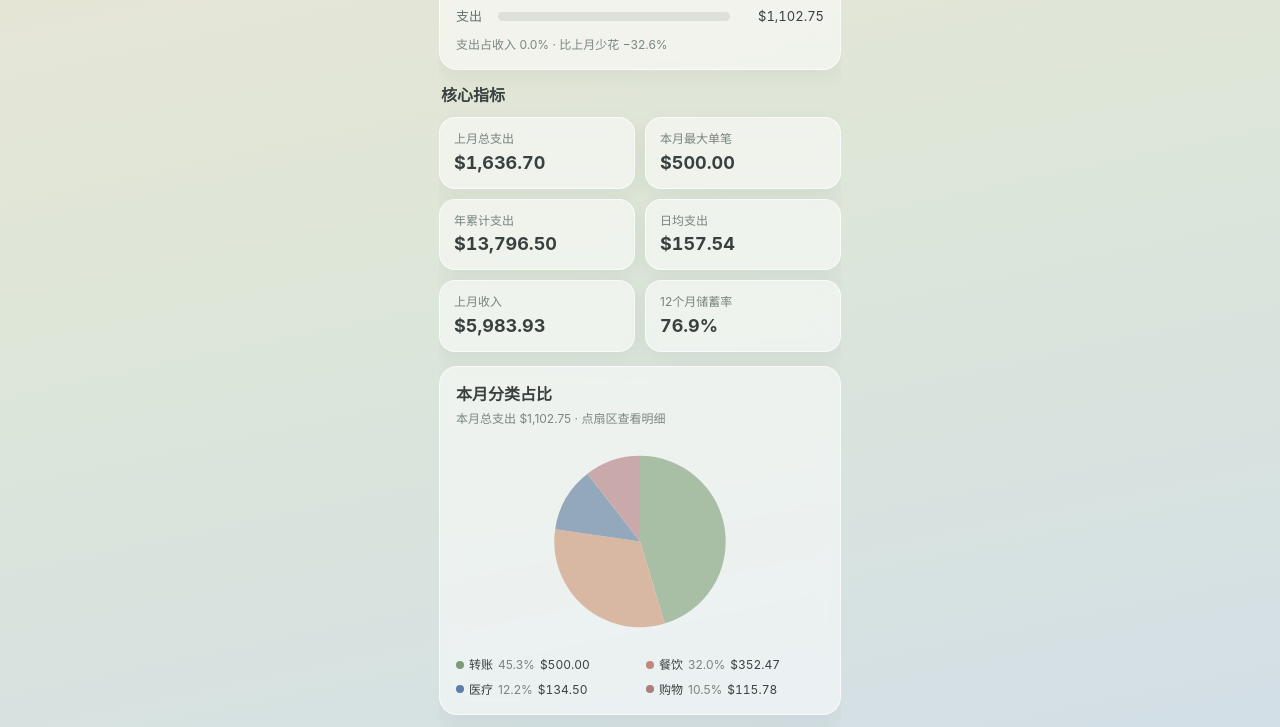
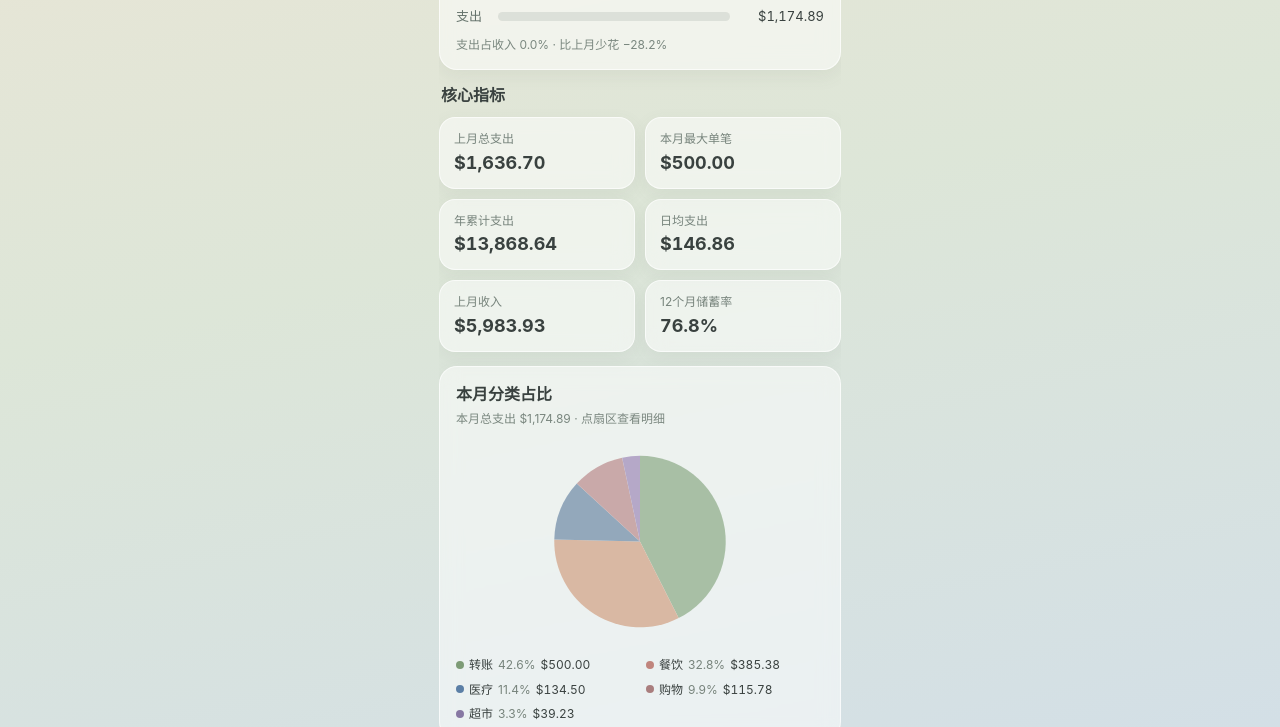
Before and after one commit to Clayyyyyyyy/xixi-expense-dashboard, a plain HTML site: page index.html in a window 1280 px wide. Shown: the part 277-1004 px from the top of the page. Drawn offline with Linux system fonts and the light colour scheme.

Commit message:
dashboard: refresh 2026-11-08

```diff
--- a/index.html
+++ b/index.html
@@ -200,37 +200,37 @@
 "use strict";
 const DATA = /*DATA_START*/
 {
- "generated_for_date": "2026-11-07",
+ "generated_for_date": "2026-11-08",
  "overview": {
   "ym": "2026-11",
   "prev_ym": "2026-10",
   "month_title": "2026年11月",
   "income": 0.0,
   "prev_income": 5983.93,
-  "expense": 1102.75,
+  "expense": 1174.89,
   "prev_expense": 1636.7,
-  "balance": -1102.75,
-  "mom_diff": -533.95,
-  "mom_pct": -32.6,
+  "balance": -1174.89,
+  "mom_diff": -461.81,
+  "mom_pct": -28.2,
   "max_single": {
    "merchant": "ZELLE TO LAOGONG",
    "amount": 500.0,
    "date": "2026-11-04"
   },
   "refunds": 0.0,
-  "ytd_expense": 13796.5,
-  "daily_avg": 157.54,
-  "days_used": 7,
+  "ytd_expense": 13868.64,
+  "daily_avg": 146.86,
+  "days_used": 8,
   "expense_bar_pct": 0.0
  },
  "categories": [
   {
    "name": "餐饮",
-   "amount": 352.47
+   "amount": 385.38
   },
   {
    "name": "超市",
-   "amount": 0.0
+   "amount": 39.23
   },
   {
    "name": "购物",
@@ -273,27 +273,32 @@ const DATA = /*DATA_START*/
    "amount": 0.0
   }
  ],
- "total_expense": 1102.75,
+ "total_expense": 1174.89,
  "pie": [
   {
    "name": "转账",
    "amount": 500.0,
-   "pct": 45.3
+   "pct": 42.6
   },
   {
    "name": "餐饮",
-   "amount": 352.47,
-   "pct": 32.0
+   "amount": 385.38,
+   "pct": 32.8
   },
   {
    "name": "医疗",
    "amount": 134.5,
-   "pct": 12.2
+   "pct": 11.4
   },
   {
    "name": "购物",
    "amount": 115.78,
-   "pct": 10.5
+   "pct": 9.9
+  },
+  {
+   "name": "超市",
+   "amount": 39.23,
+   "pct": 3.3
   }
  ],
  "top10": [
@@ -325,6 +330,18 @@ const DATA = /*DATA_START*/
    "date": "2026-11-02",
    "merchant": "First Emperor Chinese Restaurant",
    "amount": 45.3,
+   "cat": "餐饮"
+  },
+  {
+   "date": "2026-11-06",
+   "merchant": "99 Ranch Market",
+   "amount": 39.23,
+   "cat": "超市"
+  },
+  {
+   "date": "2026-11-06",
+   "merchant": "King Noodle & Sushi",
+   "amount": 32.91,
    "cat": "餐饮"
   },
   {
@@ -377,13 +394,9 @@ const DATA = /*DATA_START*/
   }
  ],
  "daily": {
-  "start": "2026-10-09",
-  "end": "2026-11-05",
+  "start": "2026-10-10",
+  "end": "2026-11-06",
   "days": [
-   {
-    "date": "2026-10-09",
-    "amount": 0.0
-   },
    {
     "date": "2026-10-10",
     "amount": 0.0
@@ -491,20 +504,40 @@ const DATA = /*DATA_START*/
    {
     "date": "2026-11-05",
     "amount": 134.5
+   },
+   {
+    "date": "2026-11-06",
+    "amount": 72.14
    }
   ],
   "max": {
    "date": "2026-10-29",
    "amount": 1077.0,
-   "index": 20
+   "index": 19
   },
   "min": {
-   "date": "2026-10-09",
+   "date": "2026-10-10",
    "amount": 0.0,
    "index": 0
   }
  },
  "recent": [
+  {
+   "date": "2026-11-06",
+   "merchant": "99 Ranch Market",
+   "amount": 39.23,
+   "cat": "超市",
+   "account": "CREDIT CARD …5804",
+   "status": "待入账"
+  },
+  {
+   "date": "2026-11-06",
+   "merchant": "King Noodle & Sushi",
+   "amount": 32.91,
+   "cat": "餐饮",
+   "account": "CREDIT CARD …5804",
+   "status": "待入账"
+  },
   {
    "date": "2026-11-05",
    "merchant": "Ai Family Dental",
@@ -620,20 +653,20 @@ const DATA = /*DATA_START*/
   {
    "ym": "2026-11",
    "income": 0.0,
-   "expense": 1102.75,
-   "balance": -1102.75,
+   "expense": 1174.89,
+   "balance": -1174.89,
    "rate": null
   }
  ],
  "monthly_total": {
   "income": 59668.5,
-  "expense": 13796.5,
-  "balance": 45872.0,
-  "rate": 76.9
+  "expense": 13868.64,
+  "balance": 45799.86,
+  "rate": 76.8
  },
  "combo": {
   "max": 9834.7,
-  "min": -1102.75,
+  "min": -1174.89,
   "latest_income": 0,
   "latest_ym": "2026-11"
  }
```
